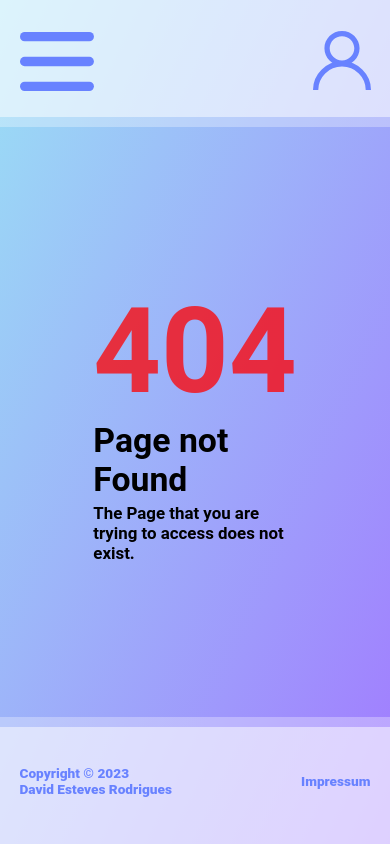
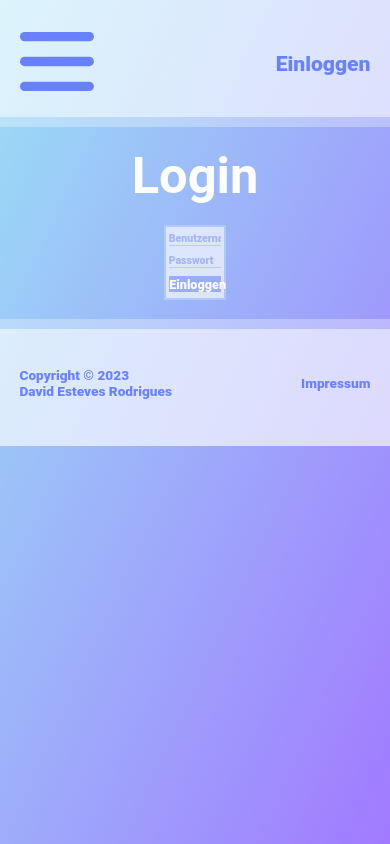
Before and after one commit to daviddresus/portfolio, a React (Create React App) app: page /login in a window 390 px wide. Before the commit this address had no page. Built offline with nearby package versions, Linux system fonts and the light colour scheme.

Commit message:
created login page with all the required stylings (functionality missing) + fixed impressum button position when viewing the website on landscape mode on phone

```diff
--- a/src/App.js
+++ b/src/App.js
@@ -6,6 +6,7 @@ import Interessen from './Pages/Interessen/Interessen.js';
 import Itprojekte from './Pages/Itprojekte/Itprojekte.js';
 import Lebenslauf from './Pages/Lebenslauf/Lebenslauf.js';
 import Portfolio from './Pages/Portfolio/Portfolio.js';
+import Login from './Pages/Login/Login.js';
 import Staerken from './Pages/Staerken/Staerken.js';
 import Error404 from './Pages/Error404/Error404.js';
 
@@ -22,6 +23,7 @@ export default function App() {
                     <Route exact path='/itprojekte' element={<Itprojekte />} />
                     <Route exact path='/lebenslauf' element={<Lebenslauf />} />
                     <Route exact path='/portfolio' element={<Portfolio />} />
+                    <Route exact path='/login' element={<Login />} />
                     <Route exact path='/staerken' element={<Staerken />} />
                     <Route exact path="/*" element={<Error404 />} />
                 </Routes>
--- a/src/Components/Footer/Footer.css
+++ b/src/Components/Footer/Footer.css
@@ -37,6 +37,17 @@
   position: absolute;
   bottom: 0;
   width: 100%;
+}
+
+@media screen and (orientation: landscape)
+{
+  #impressum
+  {
+    display: block;
+    margin-left: auto;
+    margin-right: 5vmin;
+    transition-duration: 0.5s;
+  }
 }
 
 /*Desktop*/
--- a/src/Components/Footer/Footer.js
+++ b/src/Components/Footer/Footer.js
@@ -21,7 +21,8 @@ function Footer() {
         { path: '/staerken'},
         { path: '/itprojekte'},
         { path: '/interessen'},
-        { path: '/portfolio'}
+        { path: '/portfolio'},
+        { path: '/login'}
     ];
 
     const isPageFound = useRouteMatch(routes);
--- a/src/Components/Navbar/Navbar.js
+++ b/src/Components/Navbar/Navbar.js
@@ -9,6 +9,8 @@ const closeSideMenu = () =>
 {
   document.getElementById('side_navbar').style = "transform: translateX(-100%); transition: 0.5s ease-in-out;";
 }
+
+/* <li id='profile'><a href='#'><img src='Images/profile.svg' alt='Profile Icon'/></a></li> */
 
 function Navbar() {
   return (
@@ -24,7 +26,7 @@ function Navbar() {
                 <li><a href='/itprojekte'>IT-Projekte</a></li>
                 <li><a href='/interessen'>Interessen</a></li>
                 <li><a href='/portfolio'>Portfolio</a></li>
-                <li id='profile'><a href='#'><img src='Images/profile.svg' alt='Profile Icon'/></a></li>
+                <li id='profile'><a href='/login'>Einloggen</a></li>
               </ul>
             </nav>
         </div>
--- /dev/null
+++ b/src/Pages/Login/Login.css
@@ -0,0 +1,85 @@
+::placeholder
+{
+    color: rgba(104, 130, 255, 0.5);
+    font-size: 1.25vh;
+    opacity: 1; /* Firefox */
+}
+
+:-ms-input-placeholder
+{
+    /* Internet Explorer 10-11 */
+    font-size: 1.25vh;
+    color: rgba(104, 130, 255, 0.5);
+}
+
+::-ms-input-placeholder
+{
+    /* Microsoft Edge */
+    font-size: 1.25vh;
+    color: rgba(104, 130, 255, 0.5);
+}
+
+form
+{
+    display: flex;
+    flex-direction: column;
+    gap: 2vw;
+    margin: 10% 5% 10% 5%;
+}
+
+#login_form
+{
+    display: block;
+    margin-left: auto;
+    margin-right: auto;
+    margin-bottom: 5%;
+    width: 15vw;
+    height: auto;
+    background-color: rgba(255, 255, 255, 0.65);
+    /*makes it so that the border isn't on top of the div*/
+    background-clip: padding-box;
+    border: 0.75vw solid rgba(231, 238, 248, 0.3);
+}
+
+input
+{
+    font-size: 1.25vh;
+    font-weight: 1000;
+    color: rgba(104, 130, 255, 1);
+    background-color: transparent;
+    border: none;
+    border-bottom: 0.25vw solid rgba(104, 130, 255, 0.3);
+    transition-duration: 0.5s;
+}
+
+input:hover
+{
+    border-bottom: 0.25vw solid rgba(104, 130, 255, 0.6);
+    outline: none;
+    transition-duration: 0.5s;
+}
+
+input:focus
+{
+    border-bottom: 0.25vw solid rgba(104, 130, 255, 1);
+    outline: none;
+    transition-duration: 0.5s;
+}
+
+#login_button
+{
+    background-color: #9AADFC;
+    color: white;
+    font-weight: 1000;
+    font-size: 1.5vh;
+    border: none;
+    padding: 1%;
+    transition-duration: 0.5s;
+}
+
+#login_button:hover
+{
+    background-color: #6882FF;
+    cursor: pointer;
+    transition-duration: 0.5s;
+}
--- /dev/null
+++ b/src/Pages/Login/Login.js
@@ -0,0 +1,18 @@
+import './Login.css';
+import Title from '../../Components/Title/Title.js';
+
+export default function Login() {
+  return (
+    <div>
+        <Title text="Login"/>
+            <div id='login_form'>
+                <form>
+                    <input type='text' placeholder='Benutzername' required></input>
+                    <input type='password' placeholder='Passwort' required></input>
+
+                    <button id='login_button' type='submit'>Einloggen</button>
+                </form>
+            </div>
+    </div>
+  )
+}
```
